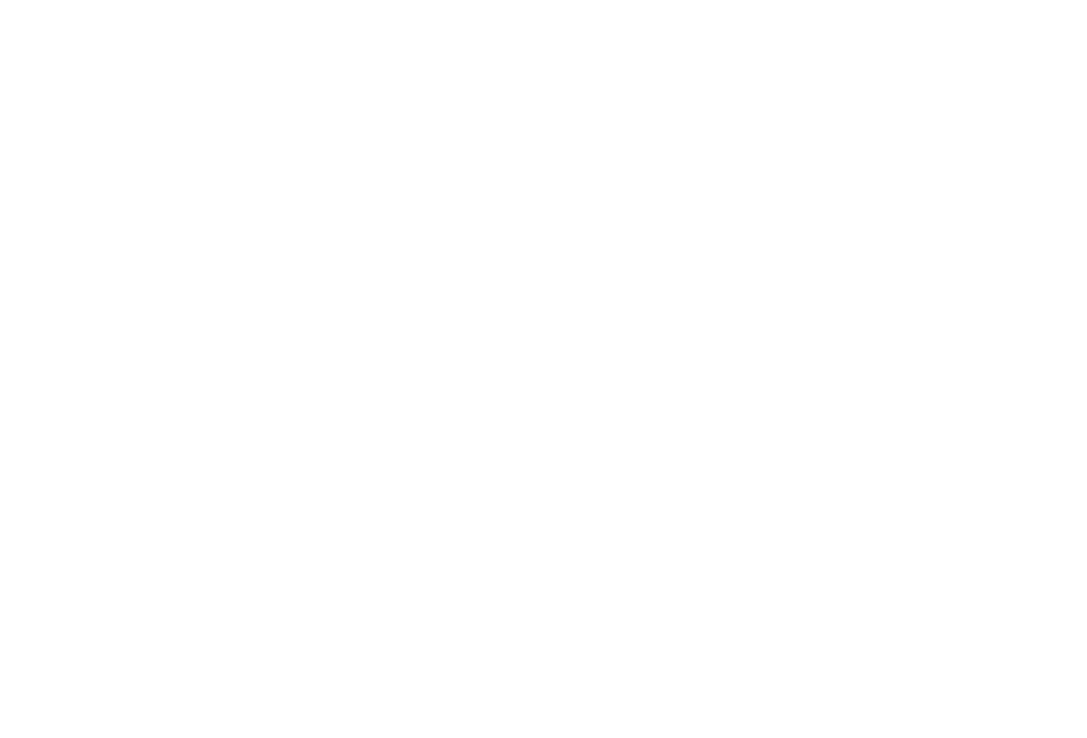
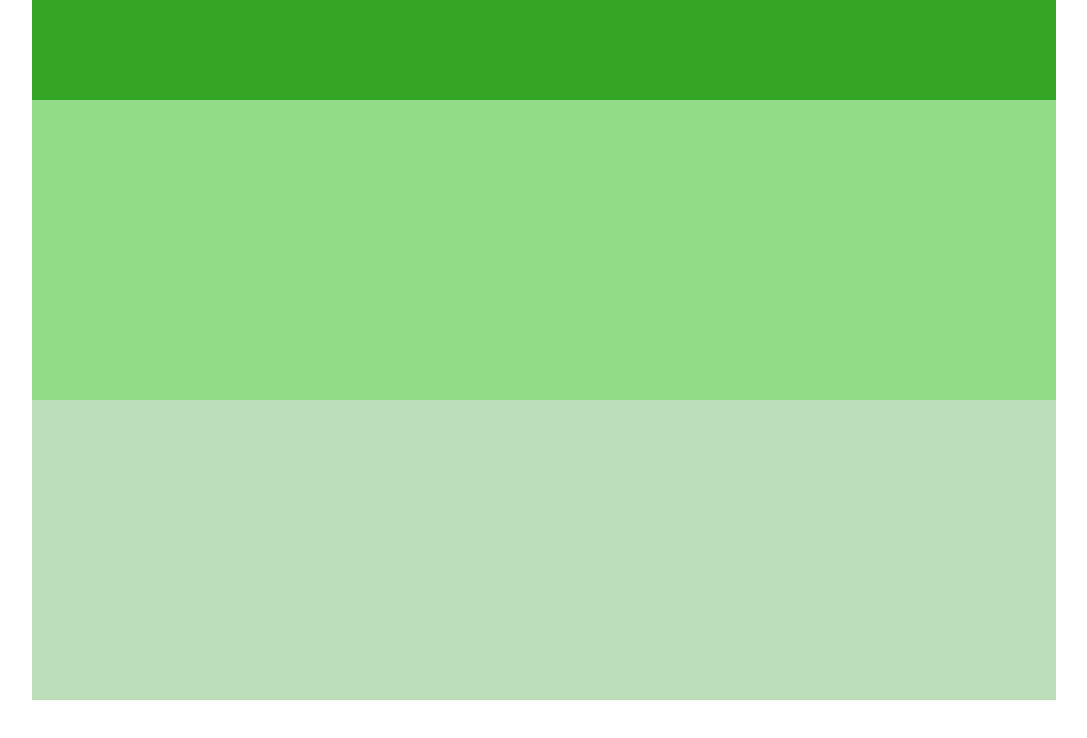
Before and after one commit to kiruthi10/website, a plain HTML site: page Bikers/index.html in a window 1280 px wide. Shown: the whole page, without its empty margins (96-1183 px from the left). Drawn offline with Linux system fonts and the light colour scheme.

Commit message:
base design development

```diff
--- /dev/null
+++ b/Bikers/css-reset.css
@@ -0,0 +1,43 @@
+html, body, div, span, applet, object, iframe,
+h1, h2, h3, h4, h5, h6, p, blockquote, pre,
+a, abbr, acronym, address, big, cite, code,
+del, dfn, em, img, ins, kbd, q, s, samp,
+small, strike, strong, sub, sup, tt, var,
+b, u, i, center,
+dl, dt, dd, ol, ul, li,
+fieldset, form, label, legend,
+table, caption, tbody, tfoot, thead, tr, th, td,
+article, aside, canvas, details, embed,
+figure, figcaption, footer, header, hgroup,
+menu, nav, output, ruby, section, summary,
+time, mark, audio, video {
+	margin: 0;
+	padding: 0;
+	border: 0;
+	font-size: 100%;
+	font: inherit;
+	vertical-align: baseline;
+}
+/* HTML5 display-role reset for older browsers */
+article, aside, details, figcaption, figure,
+footer, header, hgroup, menu, nav, section {
+	display: block;
+}
+body {
+	line-height: 1;
+}
+ol, ul {
+	list-style: none;
+}
+blockquote, q {
+	quotes: none;
+}
+blockquote:before, blockquote:after,
+q:before, q:after {
+	content: '';
+	content: none;
+}
+table {
+	border-collapse: collapse;
+	border-spacing: 0;
+}
--- a/Bikers/index.html
+++ b/Bikers/index.html
@@ -4,9 +4,23 @@
     <meta charset="UTF-8">
     <meta http-equiv="X-UA-Compatible" content="IE=edge">
     <meta name="viewport" content="width=device-width, initial-scale=1.0">
-    <title>Bikers</title>
+    <title>Roar Cycles</title>
+    <!-- this is eric meyers css rest file -->
+    <link rel="stylesheet" href="css-reset.css">
+    <!-- this is my style sheet -->
+    <link rel="stylesheet" href="style.css">
 </head>
 <body>
+    <div class="container">
+        <header>
 
+        </header>
+        <main>
+
+        </main>
+        <div class="cards">
+
+        </div>
+    </div>
 </body>
 </html>
--- a/Bikers/style.css
+++ b/Bikers/style.css
@@ -0,0 +1,22 @@
+.container{
+    width: 1024px;
+    background-color: rgb(18,60,12);
+    min-height: 300px;
+    margin-left: auto;
+    margin-right: auto;
+}
+
+header{
+    background-color: rgb(52, 165, 37);
+    min-height: 100px;
+}
+
+main{
+    background-color: rgb(146, 219, 137);
+    min-height: 300px;
+}
+
+.cards{
+    background-color: rgb(187, 221, 183);
+    min-height: 300px;
+}
```
